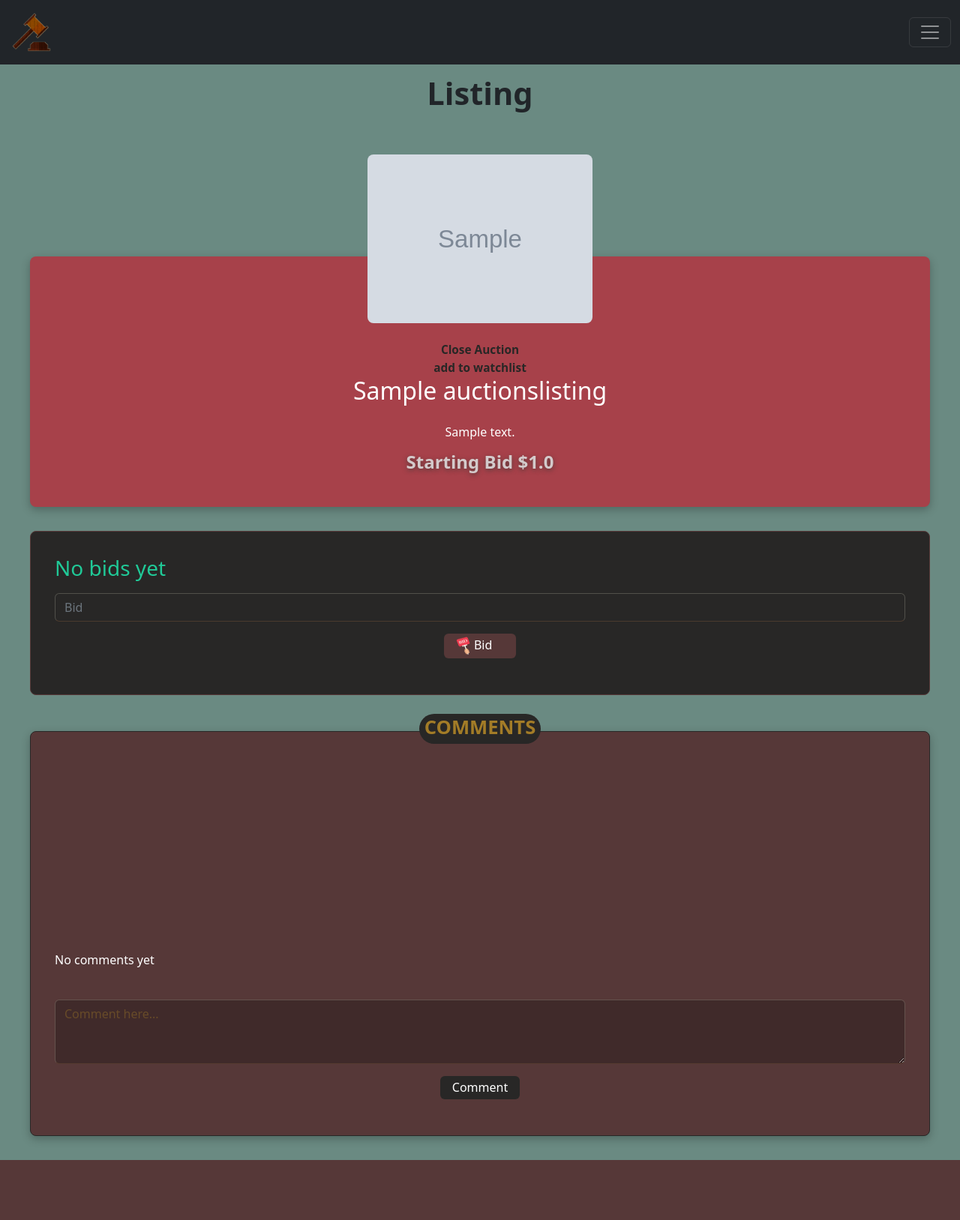
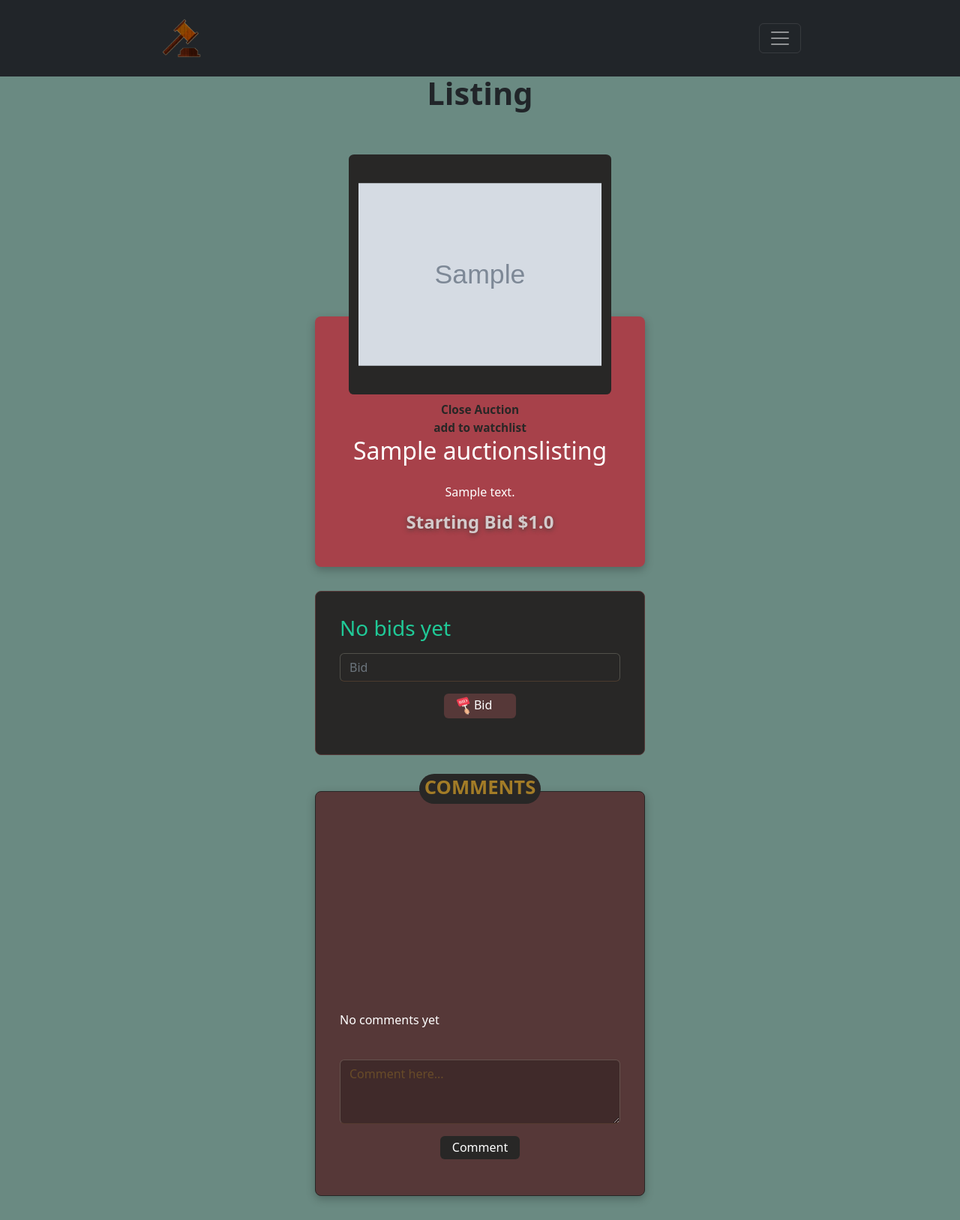
Before and after one commit to Oliveira-Renato/commerce, a Django app: page /bids/1 in a window 1280 px wide. Shown: the whole page at 75% size. Before the commit the page ends 1547 px from the top, so only its background shows below. Run offline with Django 3.2, Linux system fonts and the light colour scheme; a user stored in the database is signed in; tables that the repository leaves empty hold one stand-in row (values such as "Sample post"); grey boxes marked "Sample" are stand-in pictures; style sheets or scripts are compiled from the project's sources; some libraries are stand-ins or nearby versions.

Commit message:
time is over

```diff
--- a/auctions/static/auctions/styles.css
+++ b/auctions/static/auctions/styles.css
@@ -86,6 +86,30 @@ header .container-nav {
   transition: all 0.5s ease-in-out;
 }
 
+@media (min-width: 1024px) {
+  section {
+    margin-right: 100px;
+    margin-left: 100px;
+  }
+}
+@media (min-width: 1280px) {
+  section {
+    margin-right: 200px;
+    margin-left: 200px;
+  }
+}
+
+@media (min-width: 1024px) {
+  .navbar {
+    padding: 16px 100px;
+  }
+}
+@media (min-width: 1280px) {
+  .navbar {
+    padding: 16px 200px;
+  }
+}
+
 .form-control {
   border: 1px solid rgba(245, 245, 220, 0.2);
   border-bottom: 1px solid rgba(111, 78, 55, 0.5);
@@ -143,6 +167,21 @@ header .container-nav {
 
 #listing .listing-info, #watchlist .listing-info {
   margin: 12rem 40px 2rem;
+}
+@media (min-width: 700px) {
+  #listing .listing-info, #watchlist .listing-info {
+    margin: 17rem 120px 2rem;
+  }
+}
+@media (min-width: 1024px) {
+  #listing .listing-info, #watchlist .listing-info {
+    margin: 17rem 220px 2rem;
+  }
+}
+@media (min-width: 1284px) {
+  #listing .listing-info, #watchlist .listing-info {
+    margin: 17rem 420px 2rem;
+  }
 }
 #listing .listing-info > h1, #watchlist .listing-info > h1 {
   font-size: 2.5rem;
@@ -252,34 +291,29 @@ header .container-nav {
   justify-content: center;
   margin-bottom: 1rem;
 }
-#listing .listing-info .listing-image > img, #watchlist .listing-info .listing-image > img {
-  width: 300px;
-  height: auto;
+#listing .listing-info .listing-image .fix-size-img, #watchlist .listing-info .listing-image .fix-size-img {
+  position: absolute;
+  top: -7.5rem;
+  background: var(--color-secondary);
+  margin: auto 0;
+  border-radius: 2%;
+  width: 250px;
+  height: 220px;
   display: flex;
-  justify-content: center;
-  position: absolute;
-  top: -4.5rem;
-  border-radius: 0.5rem;
+  align-content: center;
+  overflow: hidden;
 }
-@media (min-width: 330px) {
-  #listing .listing-info .listing-image > img, #watchlist .listing-info .listing-image > img {
-    top: -5.5rem;
+@media (min-width: 700px) {
+  #listing .listing-info .listing-image .fix-size-img, #watchlist .listing-info .listing-image .fix-size-img {
+    width: 350px;
+    height: 320px;
+    top: -13.5rem;
   }
 }
-@media (min-width: 355px) {
-  #listing .listing-info .listing-image > img, #watchlist .listing-info .listing-image > img {
-    top: -6.5rem;
-  }
-}
-@media (min-width: 370px) {
-  #listing .listing-info .listing-image > img, #watchlist .listing-info .listing-image > img {
-    top: -7.5rem;
-  }
-}
-@media (min-width: 700px) {
-  #listing .listing-info .listing-image > img, #watchlist .listing-info .listing-image > img {
-    top: -8.5rem;
-  }
+#listing .listing-info .listing-image .fix-size-img > img, #watchlist .listing-info .listing-image .fix-size-img > img {
+  border-radius: 0.5%;
+  margin: auto 0;
+  padding: 0.2rem 0.8rem;
 }
 #listing .listing-info .listing-description, #watchlist .listing-info .listing-description {
   display: block;
@@ -358,6 +392,9 @@ header .container-nav {
   flex-direction: column-reverse;
 }
 
+#watchlist .auto-grid {
+  margin: 12rem 20px 2rem;
+}
 #watchlist .auto-grid .col {
   padding: 4rem 1rem 2rem;
 }
--- a/auctions/templates/auctions/index.html
+++ b/auctions/templates/auctions/index.html
@@ -5,6 +5,7 @@
         <h1>Auctions</h1>
         <h5>Active listings</h5>
     </div>
+     <section id="home">
         <ul class="auto-grid">
             {% for t in teste %}
                 {% if t.active == 1 %}
@@ -22,4 +23,5 @@
                 {% endif %}
             {% endfor %}
         </ul>
+     </section>
 {% endblock %}
--- a/auctions/templates/auctions/listing.html
+++ b/auctions/templates/auctions/listing.html
@@ -33,7 +33,9 @@
             </div>
             <h2 class="text-center">{{ listing.title }}</h2>
             <div class="listing-image text-center">
-                <img src="{{ listing.image_url }}" alt="">
+                <div class="fix-size-img">
+                    <img src="{{ listing.image_url }}" alt="">
+                </div>
             </div>
             <div class="listing-description text-center">
                 <p>{{ listing.description }}</p>
--- a/auctions/templates/auctions/watchlist.html
+++ b/auctions/templates/auctions/watchlist.html
@@ -17,7 +17,9 @@
                         </div>
                         <h2>{{ item.listing.title }}</h2>
                         <div class="listing-image text-center">
-                            <img src={{item.listing.image_url}}>
+
+                                <img src={{item.listing.image_url}}>
+
                         </div>
                         <div class="listing-description text-center">
                             {{ item.listing.description}}
```
Also changed, not shown: auctions/static/auctions/style.scss (+52 -19 lines), auctions/templates/auctions/categories.html (+8 -1 lines), 1 other file. Lines whose indentation alone changed are shown as unchanged.
